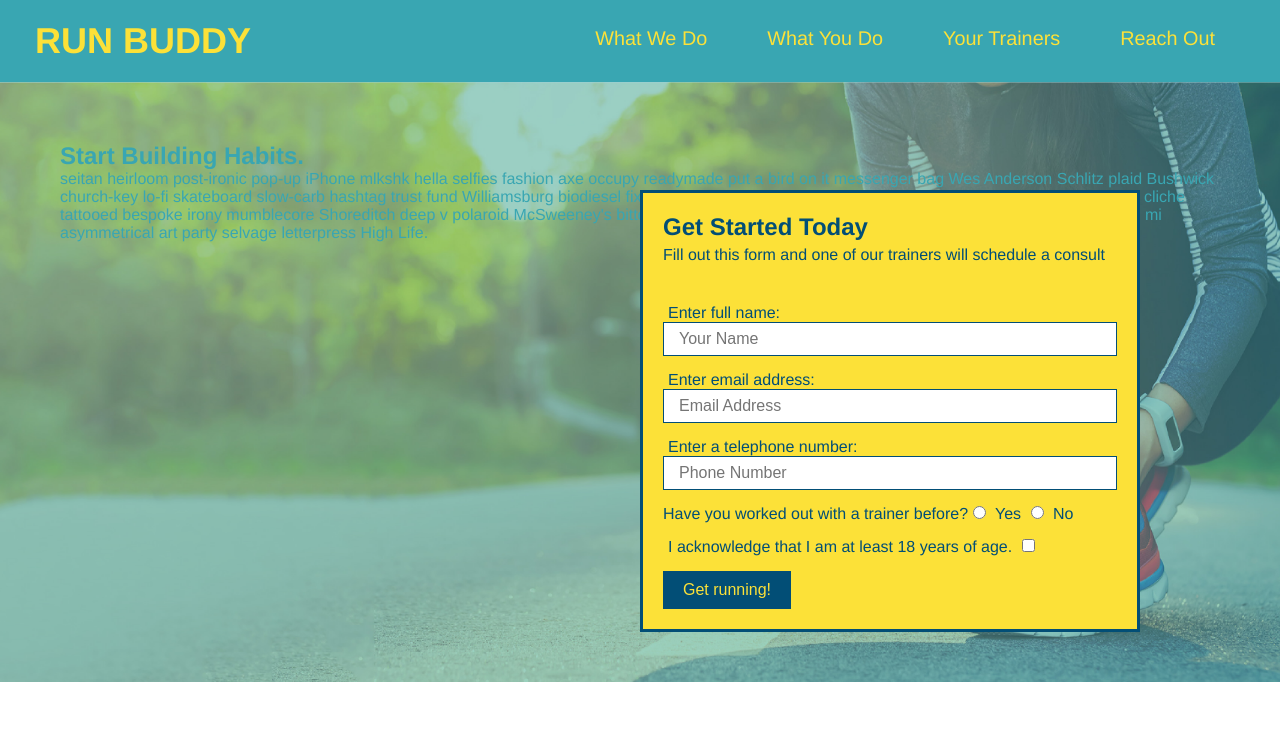
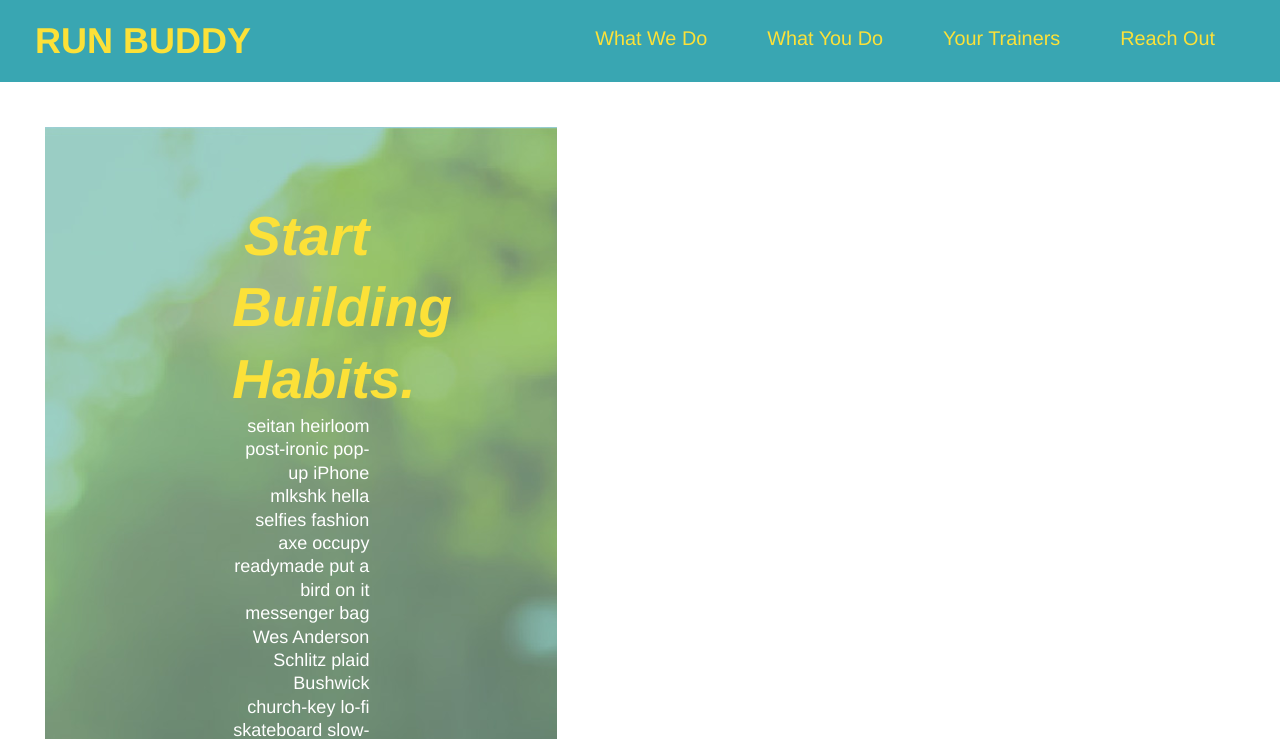
Before and after one commit to brittaniserna14/run-buddy, a plain HTML site: page index.html in a window 1280 px wide. Shown: the top 739 px of the page. Drawn offline with Linux system fonts and the light colour scheme.

Commit message:
add flexbox to the hero

```diff
--- a/assets/css/style.css
+++ b/assets/css/style.css
@@ -53,17 +53,18 @@ footer {
   background: #fce138;
   width: 100%;
   padding: 40px 35px;
+  display: flex;
+  justify-content: space-between;
+  flex-wrap: wrap;
   }
 
 footer h2 {
-  display: inline;
   color: #024e76;
   font-size: 30px;
   margin: 0;
   }
 
 footer div {
-  float: right;
   line-height: 1.5;
   text-align: right;
   }
@@ -79,21 +80,35 @@ section {
 /* Hero Style Start */
 .hero {
   background-image: url("../images/hero-bg.jpeg");
-  height: 600px;
   background-size: cover;
   background-position: center;
-  position: relative;
+  display:flex;
+  justify-content: center;
+  flex-wrap: wrap;
+  width: 40%;
+  margin: 3.5%;
+}
+
+.hero-cta {
+  width: 35%;
+  text-align: right;
+  margin: 3.5%;
+  color: #fff;
+  font-size: 18px;
+  line-height: 1.3;
+}
+
+.hero-cta h2 {
+  font-style: italic;
+  font-size: 55px;
+  color: #fce138;
 }
 
 .hero-form {
   border: solid 3px #024e76;
   background-color: #fce138;
   padding:20px;
-  width: 500px;
   color: #024e76;
-  position: absolute;
-  bottom: 50px;
-  right:140px;
 }
 
 .hero-form h3 {
```
